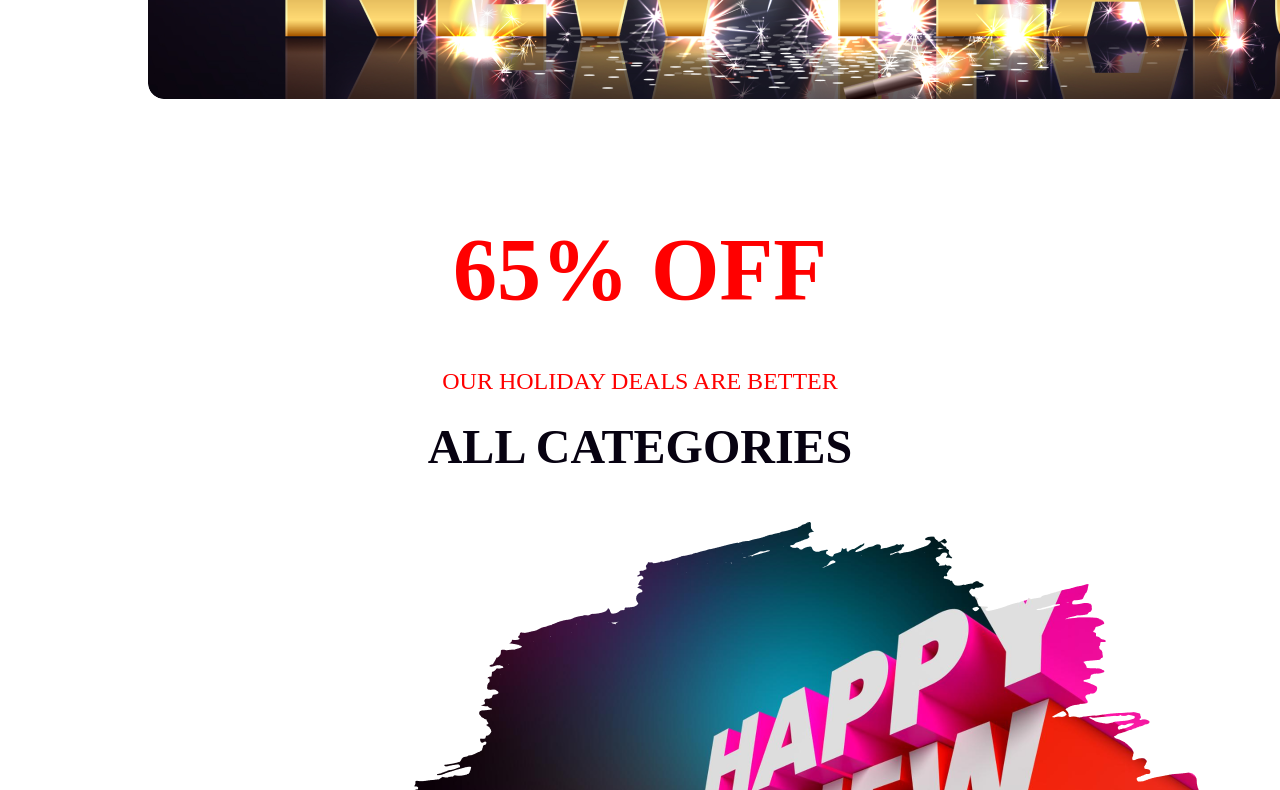
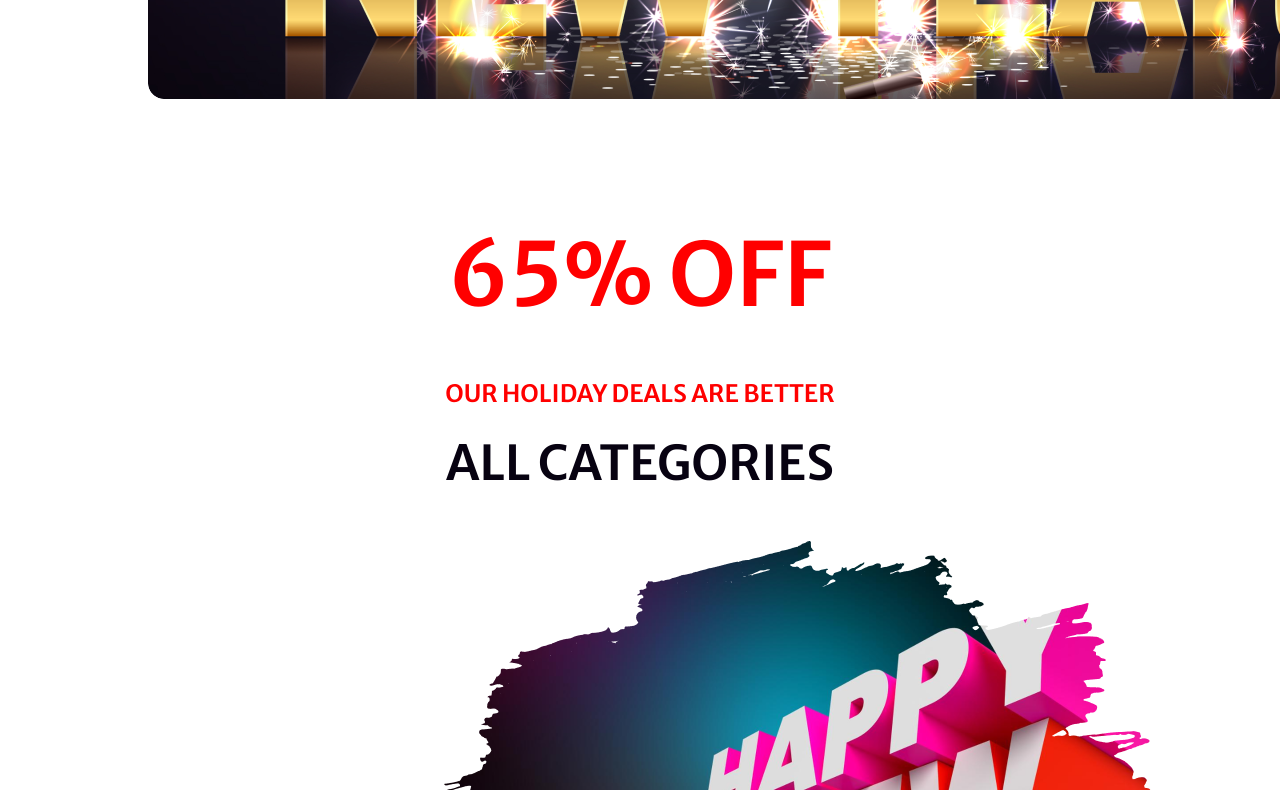
Before and after one commit to SAGOR1012/b9_a1, a plain HTML site: page index.html in a window 1280 px wide. Shown: the part 551-1341 px from the top of the page. Drawn offline with Linux system fonts and the light colour scheme.

Commit message:
added font family

```diff
--- a/index.html
+++ b/index.html
@@ -4,6 +4,11 @@
 <head>
     <meta charset="UTF-8">
     <meta name="viewport" content="width=device-width, initial-scale=1.0">
+    <link rel="preconnect" href="https://fonts.googleapis.com">
+    <link rel="preconnect" href="https://fonts.gstatic.com" crossorigin>
+    <link rel="preconnect" href="https://fonts.googleapis.com">
+    <link rel="preconnect" href="https://fonts.gstatic.com" crossorigin>
+    <link href="https://fonts.googleapis.com/css2?family=Merriweather+Sans:wght@600&display=swap" rel="stylesheet">
     <link rel="stylesheet" href="/styles/style.css">
     <title>Document</title>
 </head>
@@ -25,7 +30,9 @@
             <img src="/resources/New Year Photo.png" alt="">
         </div>
     </header>
-    <main></main>
+    <main>
+
+    </main>
     <footer></footer>
 </body>
 
--- a/styles/style.css
+++ b/styles/style.css
@@ -1,3 +1,7 @@
+/* Shared style */
+* {
+  font-family: "Merriweather Sans", sans-serif;
+}
 /* Heaader banner section style */
 .header .banner1_secttion {
   background-image: url(../resources/Banner\ Image.png);
```
